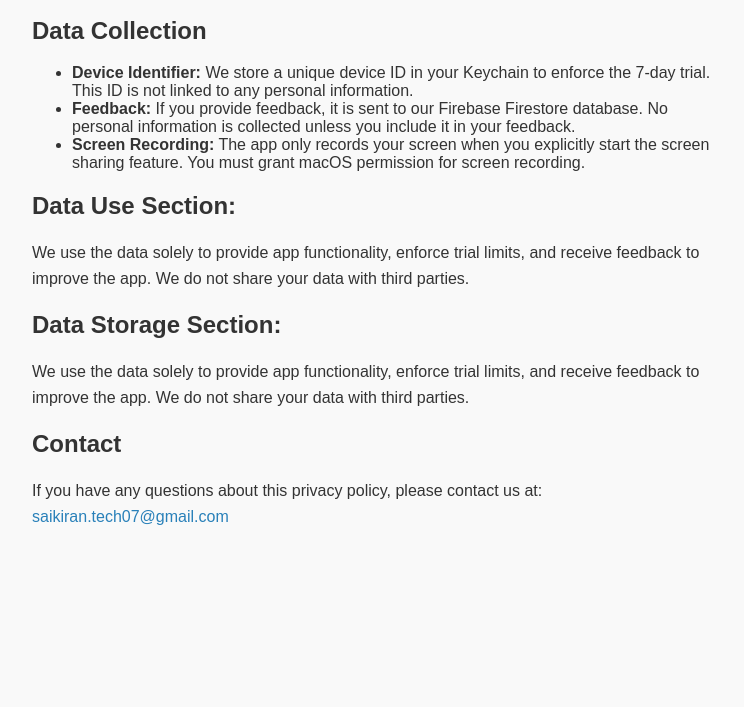
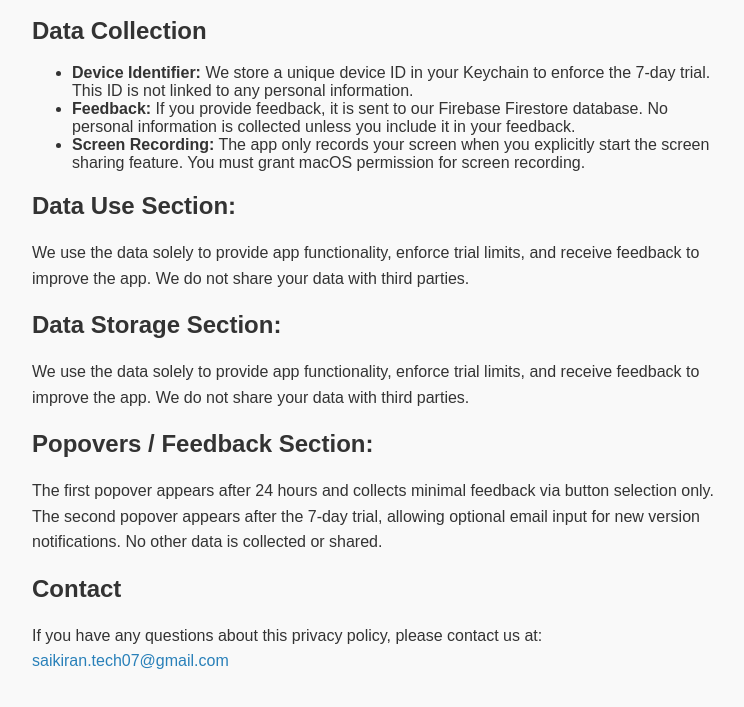
Before and after one commit to saikiran493/PrivacyScreenSharingApp-Support, a plain HTML site: page privacy.html in a window 1280 px wide. Shown: the part 153-860 px from the top of the page, without its empty margins (258-1002 px from the left). Before the commit the page ends 800 px from the top, so only its background shows below. Drawn offline with Linux system fonts and the light colour scheme.

Commit message:
Update privacy.html

```diff
--- a/privacy.html
+++ b/privacy.html
@@ -30,6 +30,9 @@
         <h2>Data Storage Section:</h2>
         <p>We use the data solely to provide app functionality, enforce trial limits, and receive feedback to improve the app. We do not share your data with third parties.</p>
 
+        <h2>Popovers / Feedback Section:</h2>
+        <p>The first popover appears after 24 hours and collects minimal feedback via button selection only. The second popover appears after the 7-day trial, allowing optional email input for new version notifications. No other data is collected or shared.</p>
+
         <h2>Contact</h2>
         <p>If you have any questions about this privacy policy, please contact us at: <a href="mailto:saikiran.tech07@gmail.com">saikiran.tech07@gmail.com</a></p>
     </div>
```
